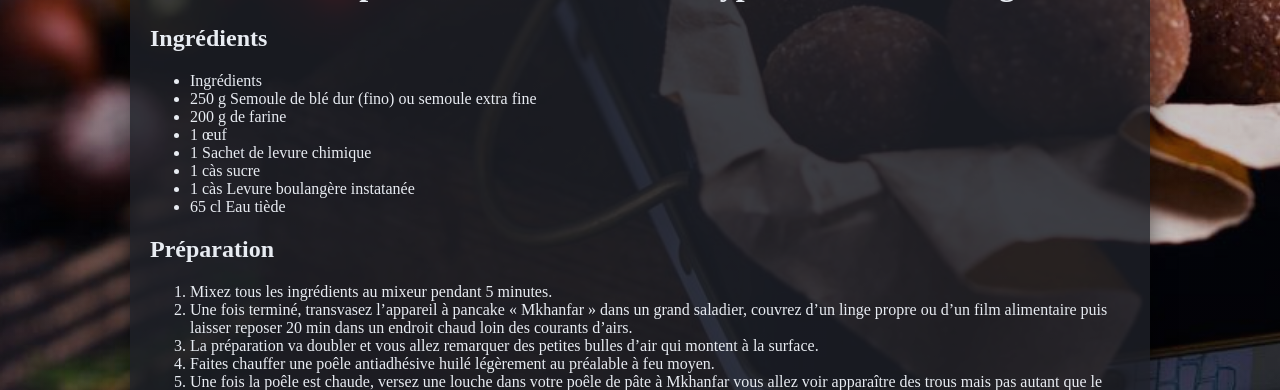
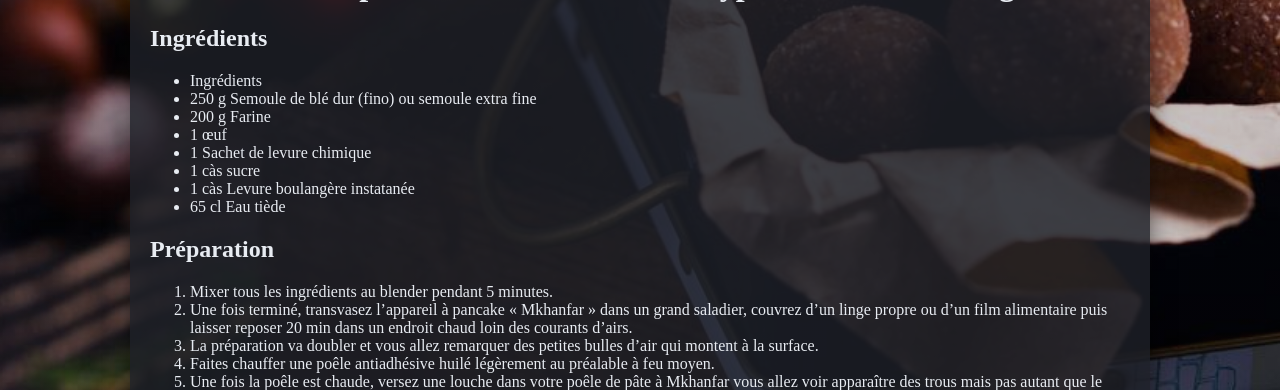
Before and after one commit to phlered/recettes, a Jekyll site: the page built from _recettes/mkhanfar_crepes_berberes_marocaines_hyper_moelleuses_et_legeres.md, in a window 1280 px wide and 900 px high. Shown: the part 380-770 px from the top of the window. Built offline with Jekyll 4.4.1, drawn with Linux system fonts in a browser that asks for light colours.

Commit message:
Ajout recette Mkhanfar - crêpes berbères marocaines hyper moelleuses et légères

```diff
--- a/_recettes/mkhanfar_crepes_berberes_marocaines_hyper_moelleuses_et_legeres.md
+++ b/_recettes/mkhanfar_crepes_berberes_marocaines_hyper_moelleuses_et_legeres.md
@@ -7,7 +7,7 @@ image: "{{ site.baseurl }}/images/mkhanfar_crepes_berberes_marocaines_hyper_moel
 ingredients:
   - "Ingrédients"
   - "250 g Semoule de blé dur (fino) ou semoule extra fine"
-  - "200 g de farine"
+  - "200 g Farine"
   - "1 œuf"
   - "1 Sachet de levure chimique"
   - "1 càs sucre"
@@ -22,7 +22,7 @@ ingredients:
 
 - Ingrédients
 - 250 g Semoule de blé dur (fino) ou semoule extra fine
-- 200 g de farine
+- 200 g Farine
 - 1 œuf
 - 1 Sachet de levure chimique
 - 1 càs sucre
@@ -31,7 +31,7 @@ ingredients:
 
 ## Préparation
 
-1. Mixez tous les ingrédients au mixeur pendant 5 minutes.
+1. Mixer tous les ingrédients au blender pendant 5 minutes.
 2. Une fois terminé, transvasez l’appareil à pancake « Mkhanfar » dans un grand saladier, couvrez d’un linge propre ou d’un film alimentaire puis laisser reposer 20 min dans un endroit chaud loin des courants d’airs.
 3. La préparation va doubler et vous allez remarquer des petites bulles d’air qui montent à la surface.
 4. Faites chauffer une poêle antiadhésive huilé légèrement au préalable à feu moyen.
```
